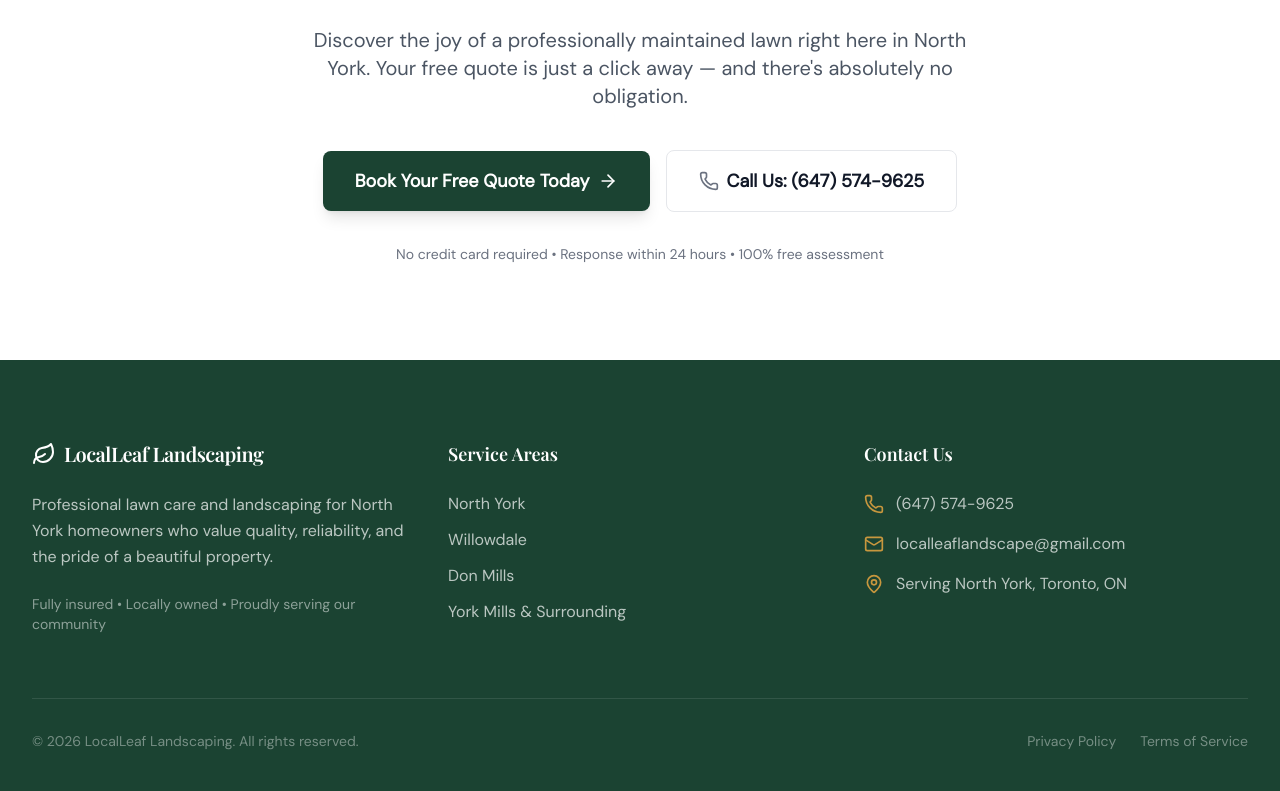
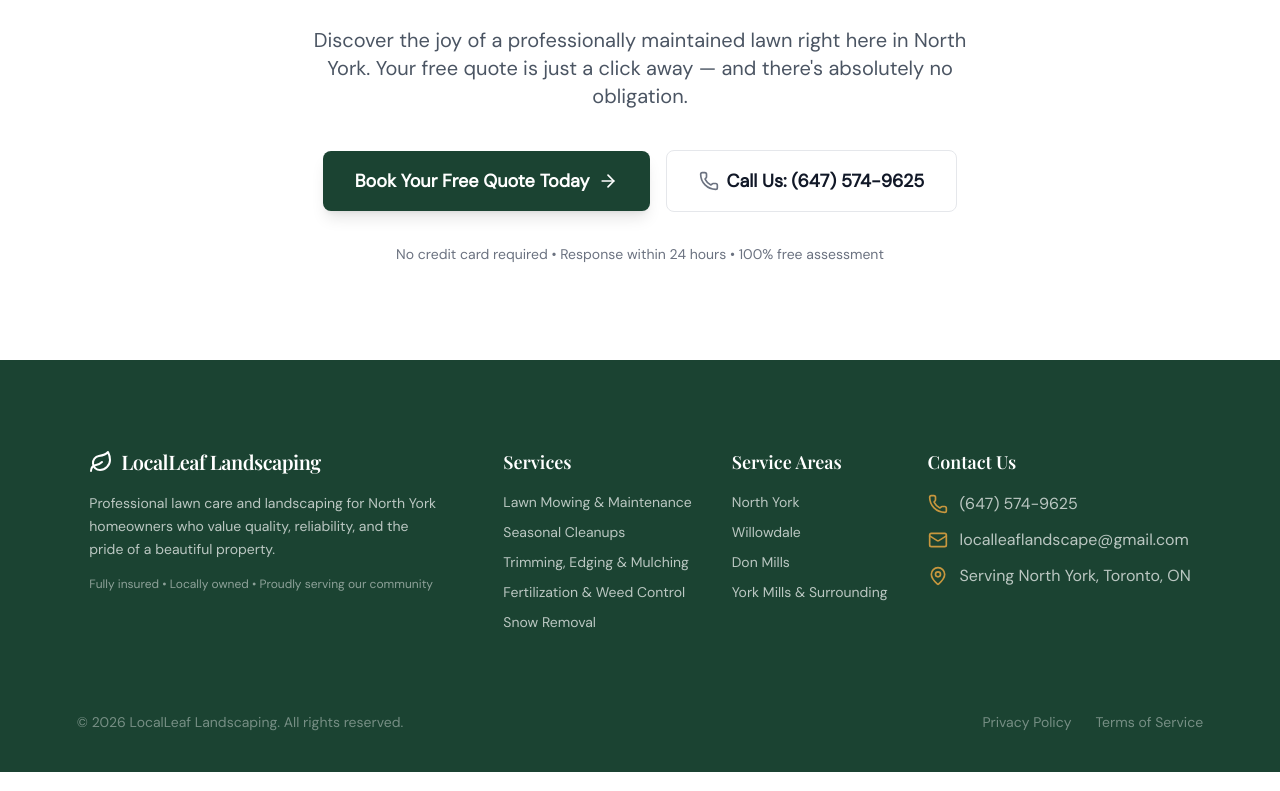
Before and after one commit to nlai86/local-leaf, a React (Vite) app: page / in a window 1280 px wide. Shown: the part 5442-6233 px from the top of the page. Built offline with nearby package versions, Linux system fonts and the light colour scheme.

Commit message:
added some visual changes

```diff
--- a/src/components/Footer.tsx
+++ b/src/components/Footer.tsx
@@ -2,32 +2,45 @@ import React from 'react';
 import { Leaf, Phone, Mail, MapPin } from 'lucide-react';
 export function Footer() {
   return (
-    <footer className="bg-primary text-white pt-20 pb-10">
-      <div className="max-w-7xl mx-auto px-4 sm:px-6 lg:px-8">
-        <div className="grid md:grid-cols-3 gap-8 mb-16">
-          {/* Brand Column */}
-          <div>
-            <div className="flex items-center gap-2 mb-6">
+    <footer className="bg-primary text-white pt-16 pb-10">
+      <div style={{ display: 'flex', justifyContent: 'center', alignItems: 'flex-start', padding: '0 6%', paddingBottom: '2rem', gap: '4rem' }}>
+        {/* Left: Brand */}
+        <div style={{ maxWidth: '350px', paddingTop: '1.5rem' }}>
+          <div className="flex items-center gap-2 mb-4">
             <Leaf className="h-6 w-6 text-white" />
             <span className="font-serif text-xl font-semibold tracking-tight">
               LocalLeaf Landscaping
             </span>
           </div>
-            <p className="text-white/70 mb-6 leading-relaxed">
+          <p className="text-white/70 mb-4 leading-relaxed text-sm">
             Professional lawn care and landscaping for North York homeowners
             who value quality, reliability, and the pride of a beautiful property.
           </p>
-            <p className="text-sm text-white/50">
+          <p className="text-xs text-white/50">
             Fully insured • Locally owned • Proudly serving our community
           </p>
         </div>
 
-          {/* Service Areas */}
+        {/* Right: Service Areas & Contact */}
+        <div style={{ display: 'flex', gap: '2.5rem', paddingTop: '1.5rem' }}>
           <div>
-            <h3 className="font-serif text-lg font-semibold mb-6">
+            <h3 className="font-serif text-lg font-semibold mb-4">
+              Services
+            </h3>
+            <ul className="space-y-2.5 text-white/70 text-sm">
+              <li>Lawn Mowing & Maintenance</li>
+              <li>Seasonal Cleanups</li>
+              <li>Trimming, Edging & Mulching</li>
+              <li>Fertilization & Weed Control</li>
+              <li>Snow Removal</li>
+            </ul>
+          </div>
+
+          <div>
+            <h3 className="font-serif text-lg font-semibold mb-4">
               Service Areas
             </h3>
-            <ul className="space-y-3 text-white/70">
+            <ul className="space-y-2.5 text-white/70 text-sm">
               <li>North York</li>
               <li>Willowdale</li>
               <li>Don Mills</li>
@@ -35,12 +48,11 @@ export function Footer() {
             </ul>
           </div>
 
-          {/* Contact */}
           <div>
-            <h3 className="font-serif text-lg font-semibold mb-6">
+            <h3 className="font-serif text-lg font-semibold mb-4">
               Contact Us
             </h3>
-            <ul className="space-y-4 text-white/70">
+            <ul className="space-y-3 text-white/70">
               <li className="flex items-center gap-3">
                 <Phone className="w-5 h-5 text-accent" />
                 <a href="tel:+16475749625" className="hover:text-white transition-colors">(647) 574-9625</a>
@@ -56,8 +68,10 @@ export function Footer() {
             </ul>
           </div>
         </div>
+      </div>
 
-        <div className="border-t border-white/10 pt-8 flex flex-col md:flex-row justify-between items-center gap-4 text-sm text-white/40">
+      <div style={{ padding: '0 6%' }}>
+        <div className="mt-12 flex flex-col md:flex-row justify-between items-center gap-4 text-sm text-white/40">
           <p>© 2026 LocalLeaf Landscaping. All rights reserved.</p>
           <div className="flex gap-6">
             <a href="#" className="hover:text-white transition-colors">
```
Lines whose indentation alone changed are shown as unchanged.
